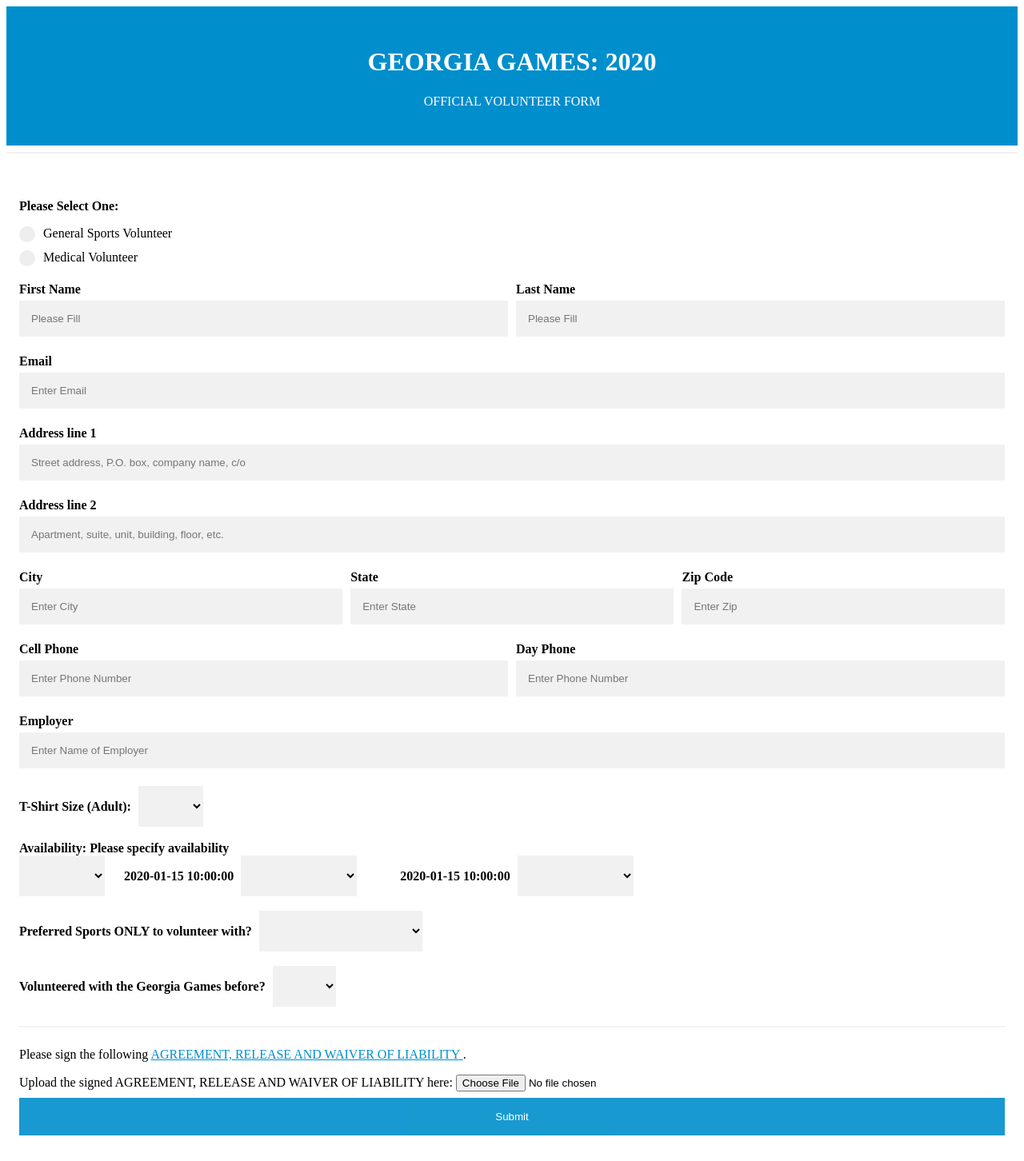
After one commit to avazhr/GGVolunteerSignupForm, a PHP site: page /index2.0.php in a window 1280 px wide. The commit adds this page. Shown: the whole page at 80% size. Run offline with PHP 8.4, Linux system fonts and the light colour scheme; tables that the repository leaves empty or names only in its code hold one stand-in row (values such as "Sample post").

Commit message:
Latest Update: July 17, 2020

```diff
--- /dev/null
+++ b/src/index2.0.php
@@ -0,0 +1,284 @@
+<!DOCTYPE html>
+<html>
+<head>
+    <meta charset="UTF-8">
+    <meta name="description" content="Volunteer Sign up Form">
+    <meta name="viewport" find
+    /usr -name "libphp7.so"content="width=device-width, initial-scale=1.0">
+    <link rel="stylesheet" href="stylesheet.css"/>
+    <title>GG Volunteer Sign Up Form</title>
+</head>
+
+<body>
+
+<header style="text-align:center;background-color: rgb(0, 142, 204); padding: 30px">
+    <h1 style="color:white;">GEORGIA GAMES: 2020</h1>
+    <p style="color:white;">OFFICIAL VOLUNTEER FORM</p>
+</header>
+<hr>
+
+<section style="padding: 16px;">
+    <form method="POST" action="volunteer.php">
+        <!-- <form> -->
+        <p style="font-size: 16px; font-weight: bold;">Please Select One:</p>
+
+        <!-- Type of volunteer -->
+        <label class="checkbox-container">General Sports Volunteer
+            <input type="radio" name="medical-uncheckbox" id="medical-uncheckbox" onclick="medicalUncheck()">
+            <span class="checkmark"></span>
+        </label>
+        <label class="checkbox-container">Medical Volunteer
+            <input type="radio" name="medical-checkbox" id="medical-checkbox" onclick="medicalCheck()">
+            <span class="checkmark"></span>
+        </label>
+
+        <div id="medical-licenseLv" style="display:none">
+            <label><b>License Level:</b></label>
+            <select name="dropdown" class="dropbtn" id="lv" onchange="otherMedicalLv()">
+                <!-- id="medical-licenseLv" -->
+                <option value="blank" selected></option>
+                <option value="md">MD</option>
+                <option value="pa">PA</option>
+                <option value="atc">ATC</option>
+                <option value="paramedic">Paramedic</option>
+                <option value="emt">EMT</option>
+                <option value="rn">RN</option>
+                <option value="dc">DC</option>
+                <option value="do">DO</option>
+                <option value="1st aid">1st Aid/CPR only</option>
+                <option value="other">Other:</option> <!--onclick, show blank to fill--->
+            </select>
+        </div>
+
+        <input id="medicalLicenseLvAns" style="display:none" type="text" placeholder="Enter your medical license level"
+               name="otherLicenseLv">
+
+        <div style="margin-top: 22px" class="container">
+            <!-- Personal Info -->
+
+            <div class="big-row ">
+              <span role="presentation" class="row-element">
+                <label><b>First Name</b></label>
+                <input type="text" placeholder="Please Fill" name="firstName" id="firstName" required>
+              </span>
+
+                <span role="presentation" class="row-element">
+                <label><b>Last Name</b></label>
+                <input type="text" placeholder="Please Fill" name="lastName" id="lastName" required>
+              </span>
+            </div>
+
+            <label for="email"><b>Email</b></label>
+            <input type="text" placeholder="Enter Email" name="email" id="email" required>
+
+            <label for="address1"><b>Address line 1</b></label>
+            <input type="text" placeholder="Street address, P.O. box, company name, c/o" name="address1" id="address1"
+                   required>
+
+            <label for="address2"><b>Address line 2</b></label>
+            <input type="text" placeholder="Apartment, suite, unit, building, floor, etc." name="address2" id="address2">
+
+            <div class="big-row">
+              <span role="presentation" class="row-element-three">
+                <label for="city"><b>City</b></label>
+                <input type="text" placeholder="Enter City" name="city" id="city" required>
+              </span>
+
+                <span role="presentation" class="row-element-three">
+                <label for="state"><b>State</b></label>
+                <input type="text" placeholder="Enter State" name="state" id="state" required>
+              </span>
+
+                <span role="presentation" class="row-element-three">
+                <label for="zip"><b>Zip Code</b></label>
+                <input type="text" placeholder="Enter Zip" name="zip" id="zip" required>
+              </span>
+            </div>
+
+            <div class="big-row ">
+              <span role="presentation" class="row-element">
+                <label for="cellphone"><b>Cell Phone</b></label>
+                <input type="text" placeholder="Enter Phone Number" name="cellphone" id="cellphone" required>
+              </span>
+
+                <span role="presentation" class="row-element">
+                <label for="dayphone"><b>Day Phone</b></label>
+                <input type="text" placeholder="Enter Phone Number" name="dayphone" id="dayphone" required>
+              </span>
+            </div>
+
+            <label for="employer"><b>Employer</b></label>
+            <input type="text" placeholder="Enter Name of Employer" name="employer" id="employer" required>
+
+            <label for="tshirtSize" style="padding-right: 5px"><b>T-Shirt Size (Adult):</b></label>
+            <select name="dropdown" class="dropbtn" id="tshirtSize">
+                <option value="blank" selected></option>
+                <option value="s">S</option>
+                <option value="m">M</option>
+                <option value="l">L</option>
+                <option value="xl">XL</option>
+                <option value="2xl">2XL</option>
+                <option value="3xl">3XL</option>
+                <option value="4xl">4XL</option>
+            </select>
+            <br>
+            <br>
+
+            <label><b>Availability: Please specify availability </b></label>
+
+                    <?php
+                    $host = "127.0.0.1";
+                    $port = 3306;
+                    $socket = "";
+                    //    $dbusername = "georgid6_volunteer";
+                    //    $dbpassword = "DXD_((Eq5gZq";
+                    $dbusername = "root";
+                    $dbpassword = "password";
+                    $dbname = "georgid6_wo3496";
+
+                    $conn = new mysqli ($host, $dbusername, $dbpassword, $dbname, $port);
+
+                    if (mysqli_connect_error()) {
+                        die('Connect Error (' . mysqli_connect_errno() . ') '
+                            . mysqli_connect_error());
+                    } else {
+                        // Attempt insert query execution
+                        $query = "SELECT * FROM wp_wjwg_volunteer_admin";
+                        if ( $result = $conn->query($query)) {
+                            while ($row = $result->fetch_array())  {
+                                $sportName = $row['sport'];
+                                $sportId = $row['sports_id'];
+                                $startDate = $row['start_date'];
+                                $endDate = $row['end_date'];
+                            }
+                        } else {
+                            echo "<script>alert('Query Failed!')</script>";
+                            echo "Error: " . $query . "" . $conn->error;
+                            // header("Location:index2.0.php");
+                        }
+                    }
+                    // Close connection
+                    $conn->close();
+                    ?>
+            <br>
+
+            <select name="dropdown" class="dropbtn" id="sports">
+                <option value="Blank"></option>
+                <option value="<?php echo $sportName;?>"><?php echo $sportName;?></option>
+<!--                <option value="BB Gun/Ninja/Soccer">BB Gun/Ninja/Soccer</option>-->
+<!--                <option value="Pickleball/Fencing">Pickleball/Fencing</option>-->
+<!--                <option value="Swim/Tennis">Swim/Tennis</option>-->
+<!--                <option value="Swim-Adult">Swim-Adult</option>-->
+<!--                <option value="Footgolf/Disc Golf">Footgolf/Disc Golf</option>-->
+            </select>
+
+            <label for="date1"><b style="padding-left:20px; padding-right: 5px;"><?php echo $startDate;?></b></label>
+            <!--change to changable text-->
+            <select name="dropdown" class="dropbtn" id="date1">
+                <option value="s"></option>
+                <option value="s">All day</option>
+                <option value="m">Morning</option>
+                <option value="l">Afternoon</option>
+                <option value="xl">Evening</option>
+                <option value="2xl">Not available</option>
+            </select>
+
+            <label for="date2"><b style="padding-left:50px; padding-right: 5px;"><?php echo $endDate;?></b></label>
+            <select name="dropdown" class="dropbtn" id="date2">
+                <option value="s"></option>
+                <option value="s">All day</option>
+                <option value="m">Morning</option>
+                <option value="l">Afternoon</option>
+                <option value="xl">Evening</option>
+                <option value="2xl">Not available</option>
+            </select>
+
+            <br>
+            <br>
+
+            <label for="preferred-sports" style="padding-right: 5px"><b> Preferred Sports ONLY to volunteer
+                    with? </b></label>
+            <select name="dropdown" class="dropbtn" id="preferred-sports">
+                <option value="Blank"></option>
+                <option value="Wrestling">Wrestling</option>
+                <option value="BB Gun/Ninja/Soccer">BB Gun/Ninja/Soccer</option>
+                <option value="Pickleball/Fencing">Pickleball/Fencing</option>
+                <option value="Swim/Tennis">Swim/Tennis</option>
+                <option value="Swim-Adult">Swim-Adult</option>
+                <option value="Footgolf/Disc Golf">Footgolf/Disc Golf</option>
+            </select>
+
+            <br>
+            <br>
+
+            <label for="prev-experience" style="padding-right: 5px"><b> Volunteered with the Georgia Games before? </b></label>
+            <select name="dropdown" class="dropbtn" id="prev-experience" style="margin-bottom: 16px">
+                <option value="Blank"></option>
+                <option value="Yes">Yes</option>
+                <option value="No">No</option>
+            </select>
+
+            <hr>
+
+            <p>Please sign the following <a href="agreement.pdf">AGREEMENT, RELEASE AND WAIVER OF LIABILITY </a>.</p>
+
+            <form method="POST" action="volunteer.php">
+                <!-- <form> -->
+                <label for="waiver">Upload the signed AGREEMENT, RELEASE AND WAIVER OF LIABILITY here:</label>
+                <input type="file" id="waiver" name="waiver" accept="pdf/*">
+            </form>
+
+            <button type="submit" class="registerbtn" onclick="">Submit</button>
+        </div>
+
+    </form>
+</section>
+
+<script src="https://ajax.googleapis.com/ajax/libs/jquery/3.5.1/jquery.min.js"></script>
+
+<script>
+    function medicalCheck() {
+        var checkbox = document.getElementById("medical-checkbox");
+        var medicalLicenceLv = document.getElementById("medical-licenseLv");
+        if (checkbox.checked == true) {
+            medicalLicenceLv.style.display = "block";
+        } else {
+            medicalLicenceLv.style.display = "none";
+        }
+    }
+
+    function medicalUncheck() {
+        var checkbox = document.getElementById("medical-uncheckbox");
+        var medicalLicenceLv = document.getElementById("medical-licenseLv");
+        if (checkbox.checked == true) {
+            medicalLicenceLv.style.display = "none";
+        } else {
+            medicalLicenceLv.style.display = "block";
+        }
+    }
+
+    function otherMedicalLv() {
+        var lv = document.getElementById("lv");
+        console.log(lv);
+        if (lv.selectedIndex == 10) {
+            medicalLicenseLvAns.style.display = "block";
+        } else {
+            medicalLicenseLvAns.style.display = "none";
+        }
+    }
+
+    function printScreen() {
+        window.location.href = "thankYouPage.html";
+    }
+
+
+    function outputStuff() {
+        var name = document.getElementById("firstName").value;
+        console.log(name);
+    }
+
+
+</script>
+
+</body>
+</html>
--- a/thankYouPage.html
+++ b/src/thankYouPage.html
@@ -20,7 +20,7 @@
 
     <script>
         function returnHome(){
-            window.location.href="index.html";
+            window.location.href="index2.0.php";
         }
     </script>
     </body>
```
Also changed, not shown: index2.0.html (deleted, +0 -245 lines), src/staffUse.html (added, +69 -0 lines), src/volunteer.php (renamed from volunteer.php, +14 -12 lines), src/volunteer_staff.php (added, +46 -0 lines), staffUse.html (deleted, +0 -55 lines), src/stylesheet.css (renamed from stylesheet.css), 4 other files.
